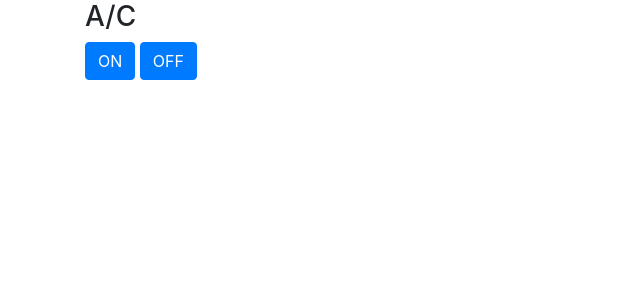
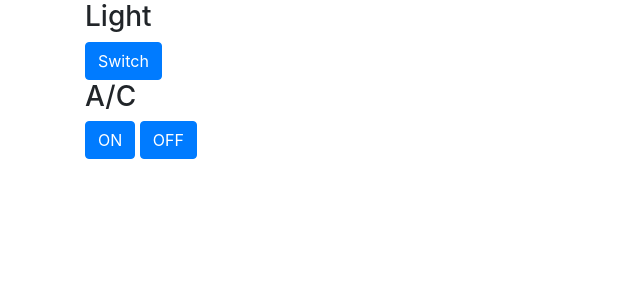
Before and after one commit to mitty1293/irkit_flask, a Python web app: template irkit_flask/app/templates/index.html in a window 1280 px wide. Shown: the top 300 px of the page, without its empty margins (0-640 px from the left). Run offline with Jinja, Linux system fonts and the light colour scheme; the template is opened without the code that fills it, so the values that code supplies are empty; some libraries are stand-ins or nearby versions.

Commit message:
lightの追加

```diff
--- a/irkit_flask/app/templates/index.html
+++ b/irkit_flask/app/templates/index.html
@@ -10,6 +10,8 @@
     </head>
     <body>
         <div class="container">
+            <h3>Light</h3>
+            <a class="btn btn-primary" href="/light" role="button">Switch</a>
             <h3>A/C</h3>
             <a class="btn btn-primary" href="/ac-on" role="button">ON</a>
             <a class="btn btn-primary" href="ac-off" role="button">OFF</a>
```
